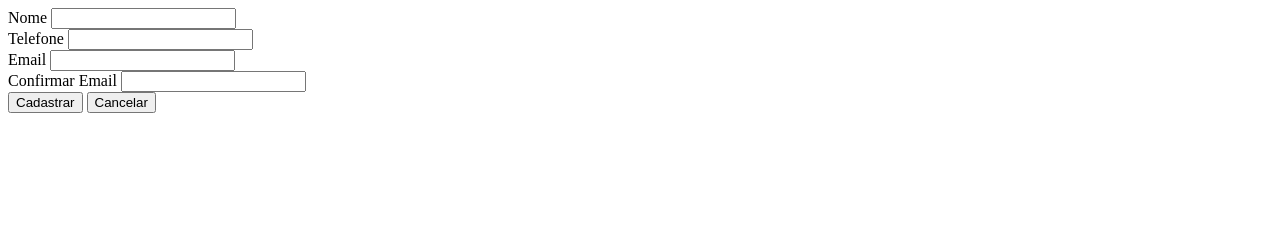
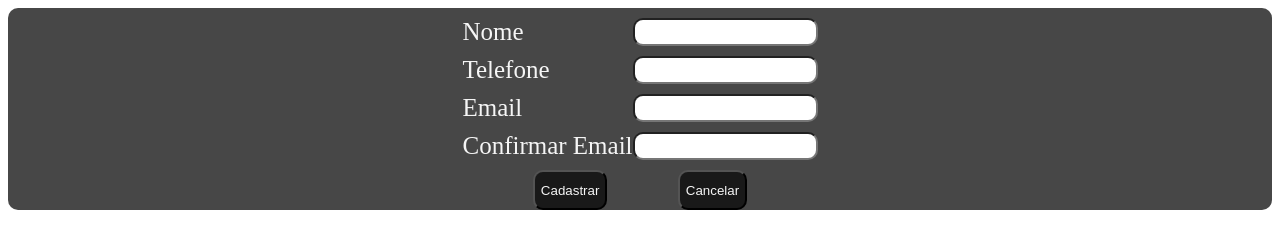
Before and after one commit to Vitor-rs/Desenvolvimento-Web-1, a plain HTML site: page Aulas/Aula05_Formuçários-HTML-pratica/aula05.html in a window 1280 px wide. Drawn offline with Linux system fonts and the light colour scheme.

Commit message:
atualizado

```diff
--- a/Aulas/Aula05_Formuçários-HTML-pratica/aula05.html
+++ b/Aulas/Aula05_Formuçários-HTML-pratica/aula05.html
@@ -5,6 +5,7 @@
     <meta charset="UTF-8">
     <meta http-equiv="X-UA-Compatible" content="IE=edge">
     <meta name="viewport" content="width=device-width, initial-scale=1.0">
+    <link rel="stylesheet" href="/Aulas/Aula05_Formuçários-HTML-pratica/style.css">
     <title>Aula 05</title>
 </head>
 
@@ -33,9 +34,9 @@
                 <input type="text">
             </div>
 
-            <div class="linha">
-                <button type="submit">Cadastrar</button>
-                <button type="reset">Cancelar</button>
+            <div id="botoes" class="linha">
+                <button type="submit" class="botao">Cadastrar</button>
+                <button type="reset" class="botao">Cancelar</button>
             </div>
 
         </form>
--- /dev/null
+++ b/Aulas/Aula05_Formuçários-HTML-pratica/style.css
@@ -0,0 +1,29 @@
+.container {
+    display: flex;
+    justify-content: center;
+    font-size: 25px;
+    background-color: rgba(25, 25, 25, 0.8);
+    color: whitesmoke;
+    border-radius: 10px;
+}
+
+.linha {
+    display: flex;
+    justify-content: space-between;
+    margin-top: 10px;
+}
+
+#botoes {
+    justify-content: space-evenly;
+} .botao {
+    height: 40px;
+    border-radius: 10px;
+    background-color: rgb(25, 25, 25);
+    color: whitesmoke;
+} #cancelar {
+    background-color: rgb(200, 0, 0);
+}
+
+input {
+    border-radius: 10px;
+}
```
Also changed, not shown: Aulas/Numero-da-aula_Index.html (renamed from Aulas/Numero-da-aula.html, +6 -2 lines).
